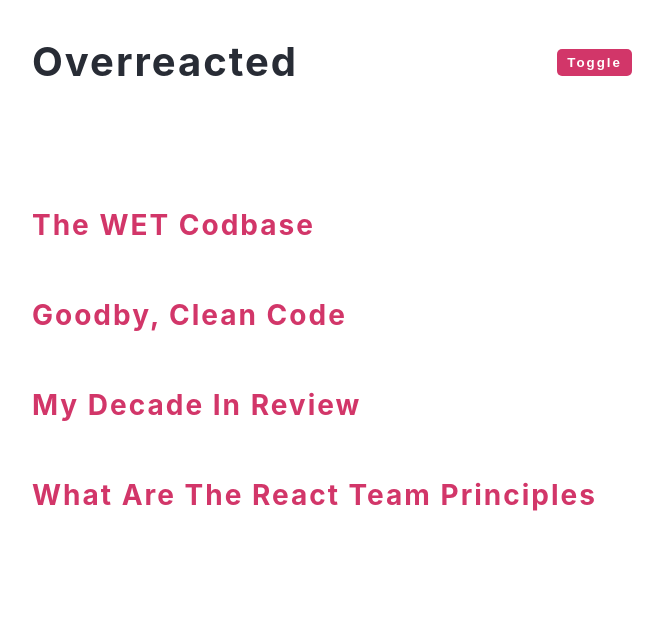
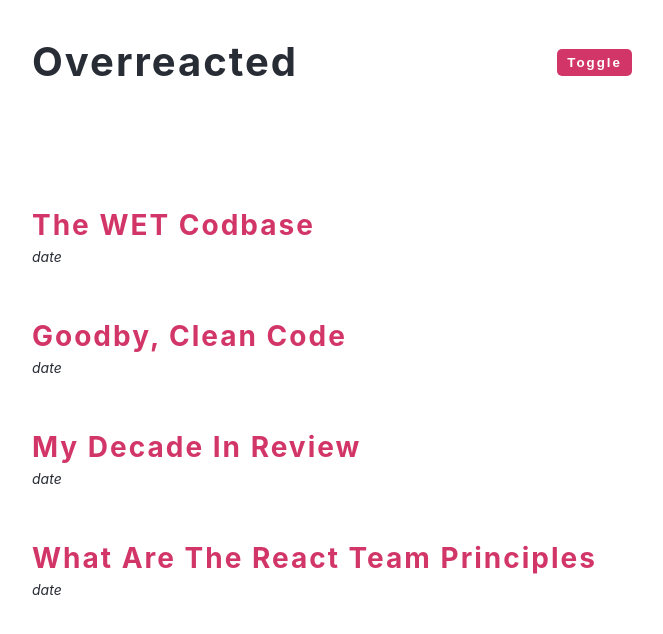
Before and after one commit to zainabturkmen/React-Projects, a React (Create React App) app in the folder react-projects-master/20-dark-mode/setup/: page / in a window 1280 px wide. Shown: the top 634 px of the page, without its empty margins (308-971 px from the left). Built offline with nearby package versions, Linux system fonts and the light colour scheme; the HTML template or start-up script is replaced by a standard one.

Commit message:
dark-mode

```diff
--- a/react-projects-master/20-dark-mode/setup/src/Article.js
+++ b/react-projects-master/20-dark-mode/setup/src/Article.js
@@ -1,10 +1,11 @@
-import React from "react";
 import moment from "moment";
 const Article = ({ title, snippet, date, length }) => {
   return (
     <article className="post">
       <h2>{title}</h2>
-      <div className="post-info"></div>
+      <div className="post-info">
+        <span>date</span>
+      </div>
     </article>
   );
 };
```
